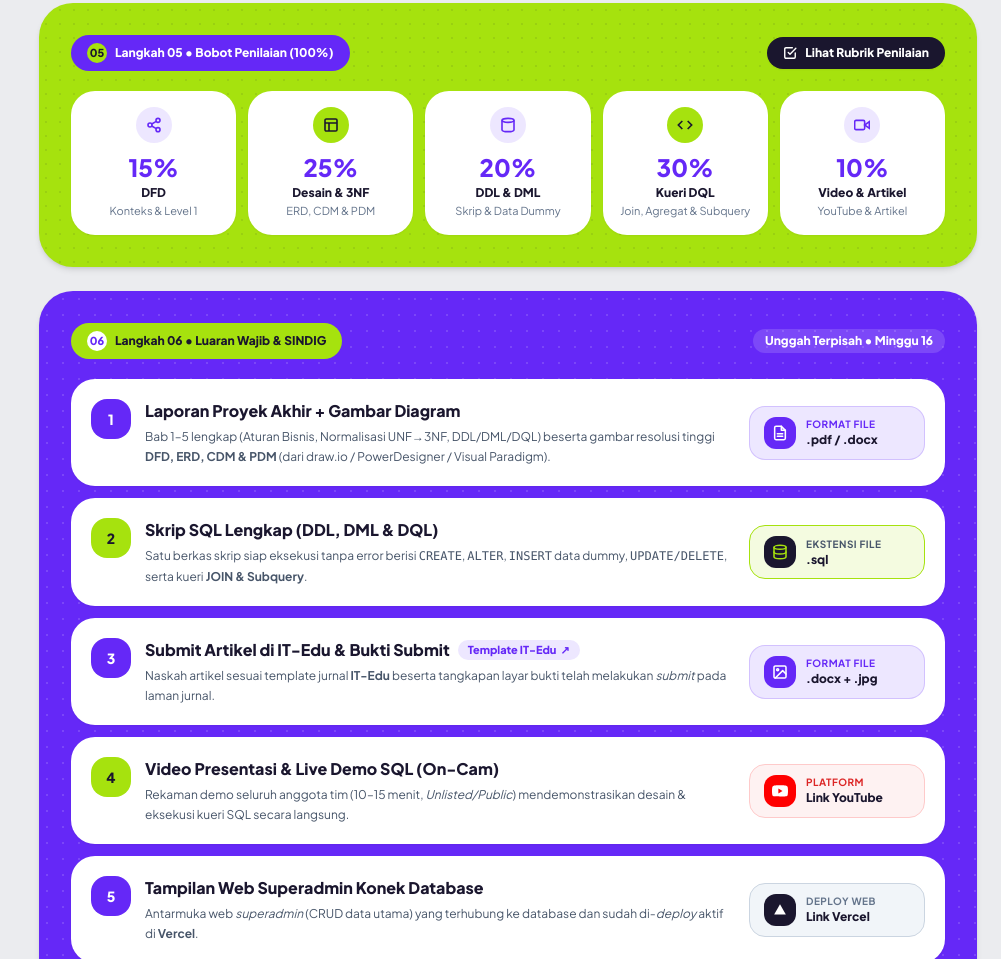
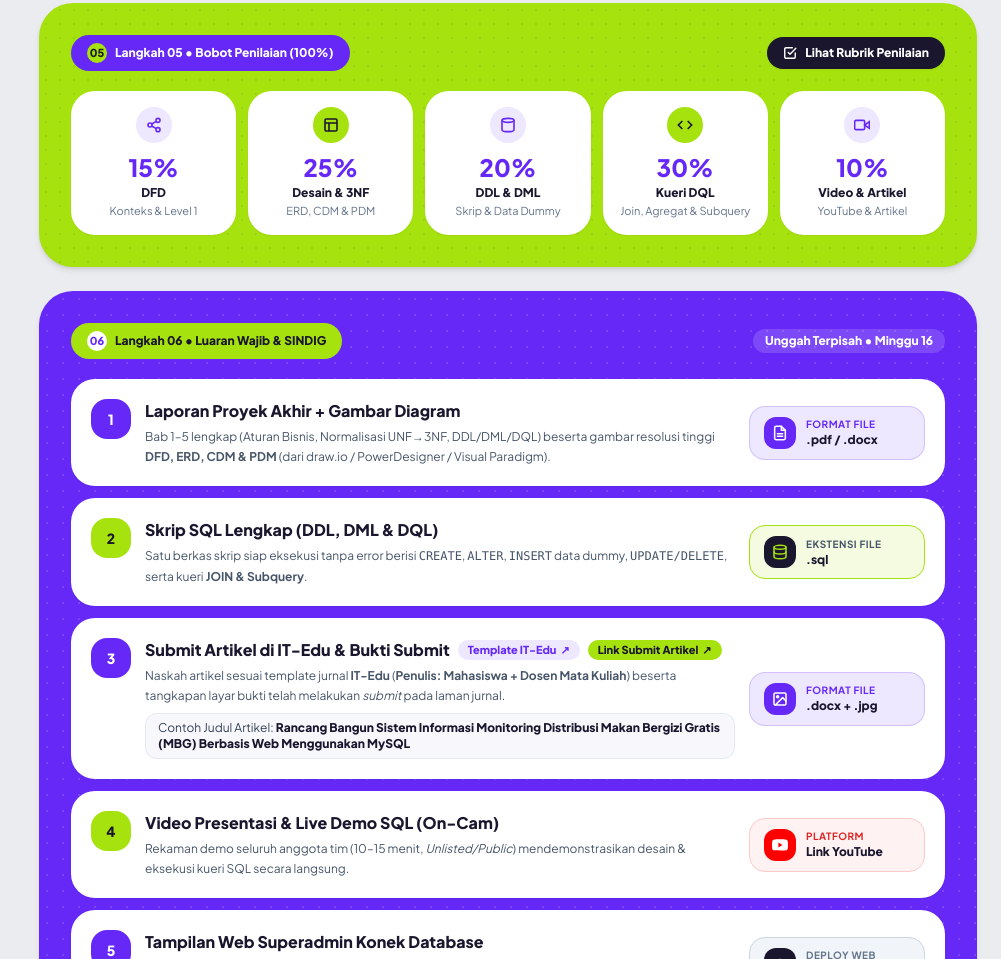
Before and after one commit to Msonhajiakbar/DatabaseLP, a plain HTML site: page index.html in a window 1280 px wide. Shown: the part 2691-3650 px from the top of the page, without its empty margins (279-1280 px from the left). Drawn offline with nearby package versions, Linux system fonts and the light colour scheme.

Commit message:
Update index.html

```diff
--- a/index.html
+++ b/index.html
@@ -551,10 +551,17 @@
                                         <span>Template IT-Edu</span>
                                         <span>↗</span>
                                     </a>
+                                    <a href="https://ejournal.unesa.ac.id/index.php/it-edu/about/submissions" target="_blank" rel="noopener noreferrer" class="inline-flex items-center gap-1 px-2.5 py-0.5 rounded-full bg-[#A6E20E] hover:bg-[#6528F7] text-[#1A162E] hover:text-white text-[11px] font-extrabold transition">
+                                        <span>Link Submit Artikel</span>
+                                        <span>↗</span>
+                                    </a>
                                 </div>
                                 <p class="text-xs text-slate-600 mt-1 leading-relaxed">
-                                    Naskah artikel sesuai template jurnal <strong>IT-Edu</strong> beserta tangkapan layar bukti telah melakukan <em>submit</em> pada laman jurnal.
+                                    Naskah artikel sesuai template jurnal <strong>IT-Edu</strong> (<strong>Penulis: Mahasiswa + Dosen Mata Kuliah</strong>) beserta tangkapan layar bukti telah melakukan <em>submit</em> pada laman jurnal.
                                 </p>
+                                <div class="mt-2 px-3 py-1.5 rounded-xl bg-[#F8F7FC] border border-slate-200/80 text-[11px] sm:text-xs text-slate-700 leading-snug">
+                                    Contoh Judul Artikel: <strong class="font-extrabold text-[#1A162E]">Rancang Bangun Sistem Informasi Monitoring Distribusi Makan Bergizi Gratis (MBG) Berbasis Web Menggunakan MySQL</strong>
+                                </div>
                             </div>
                         </div>
                         <div class="shrink-0 sm:w-44 rounded-2xl bg-[#EDE7FF] border border-[#6528F7]/20 px-3.5 py-2.5 flex items-center gap-2.5">
```
